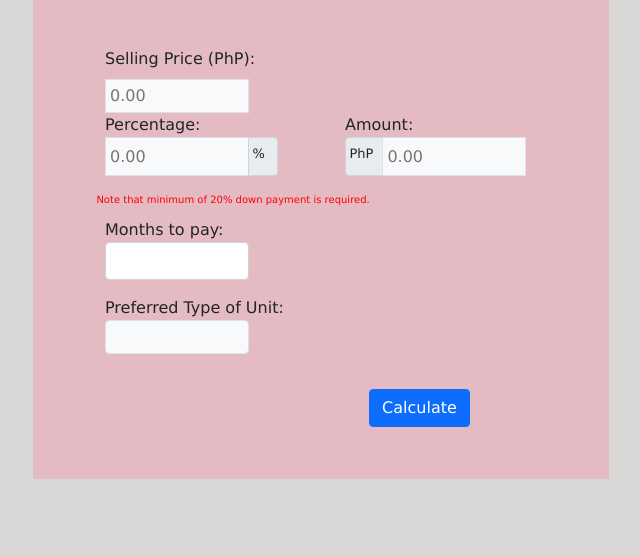
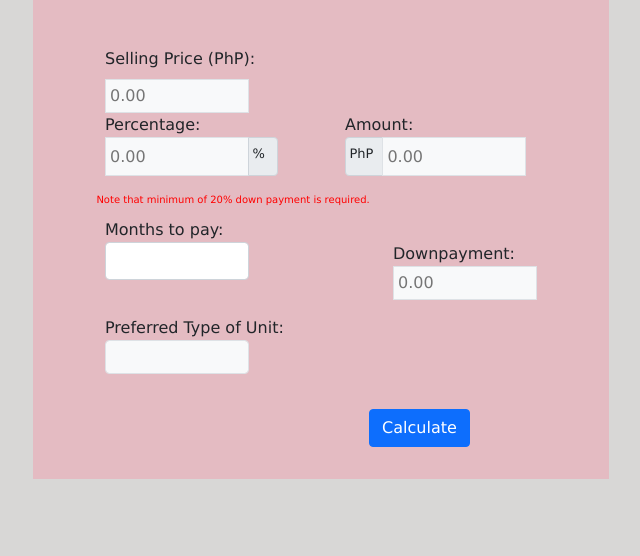
Before and after one commit to TristanBachini/Bank-Loan-Information-System, a Django app: page /loan-calculator/loan-calculator in a window 1280 px wide. Shown: the part 278-834 px from the top of the page, without its empty margins (87-727 px from the left). Run offline with Django 3.2, Linux system fonts and the light colour scheme; data that the repository does not hold is empty.

Commit message:
loan calcu updates

```diff
--- a/bank_loan_information_system/bank_calculator/templates/bank_calculator/loancalculator.html
+++ b/bank_loan_information_system/bank_calculator/templates/bank_calculator/loancalculator.html
@@ -45,6 +45,13 @@
                     {% endfor %}
                 </select>
               </div>
+
+              <div class="col calcu-right">
+                <label for="downpayment">Downpayment:  </label>
+                <div class="calcu-right input-group mb-3">
+                  <input aria-describedby="basic-addon1" type="number"  min="0" step="0.000000000000000001" class="calcu-field p-1 border bg-light" id="downpayment" name="downpayment" placeholder="0.00">
+                </div>
+              </div>
             </div>
           </div>
           <div class="row gx-5">
--- a/bank_loan_information_system/bank_calculator/views.py
+++ b/bank_loan_information_system/bank_calculator/views.py
@@ -3,9 +3,25 @@ from django.shortcuts import render
 from bank_calculator.models import Months_To_Pay
 
 # Create your views here.
+def loan_compute(percentage,selling_price,amount,number_of_months):
+
+
+
+    return monthly_payment
 
 def loan_calculator(request):
     months = Months_To_Pay.objects.all()
+
     if(request.method == 'POST'):
-        print("Im gay")
+        percentage=request.POST.get('percentage')
+        selling_price=request.POST.get('sellingprice')
+        amount=request.POST.get('amount')
+        number_of_months=request.POST.get('months')
+        preffered_unit=request.POST.get('unit')
+
+        if(percentage or selling_price or amount or number_of_months or preffered_unit is None):
+            monthly_payment = loan_compute(percentage,selling_price,amount,number_of_months)
+            monthly_payment = (selling_price/number_of_months) + (selling_price/number_of_months)*.20
+            data = {'monthly_payment':monthly_payment,'months':number_of_months}
+
     return render(request, 'bank_calculator/loancalculator.html',{'months':months})
```
Also changed, not shown: requirements.txt (added).
